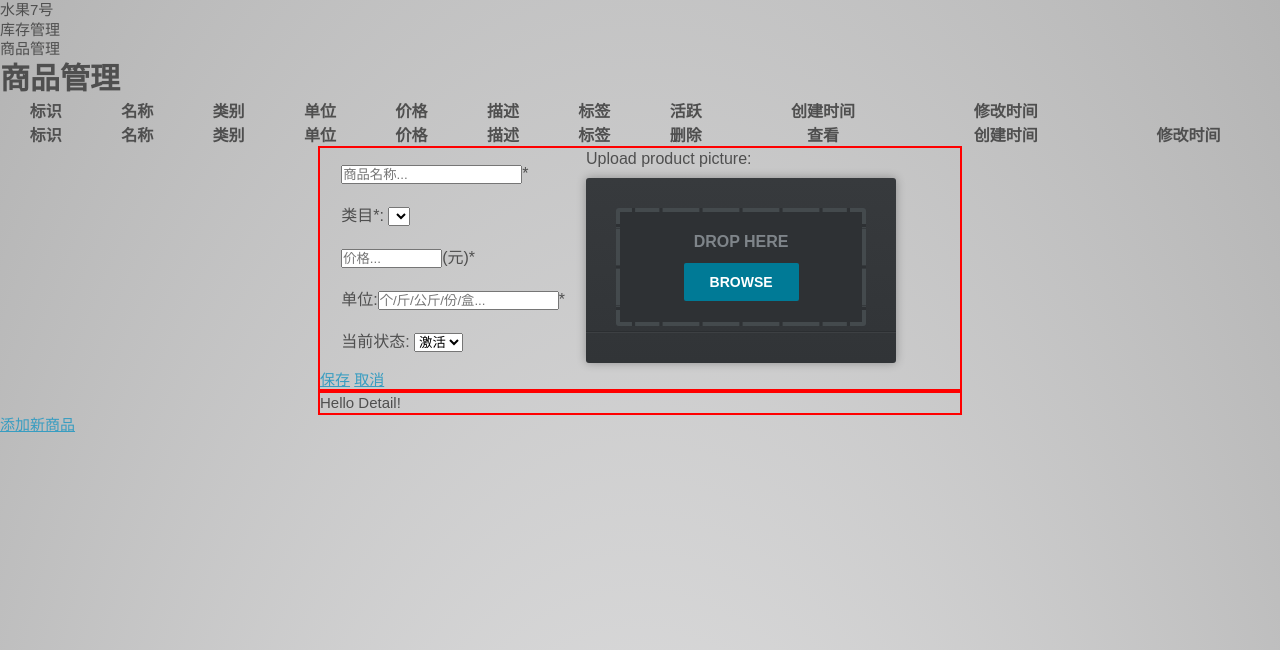
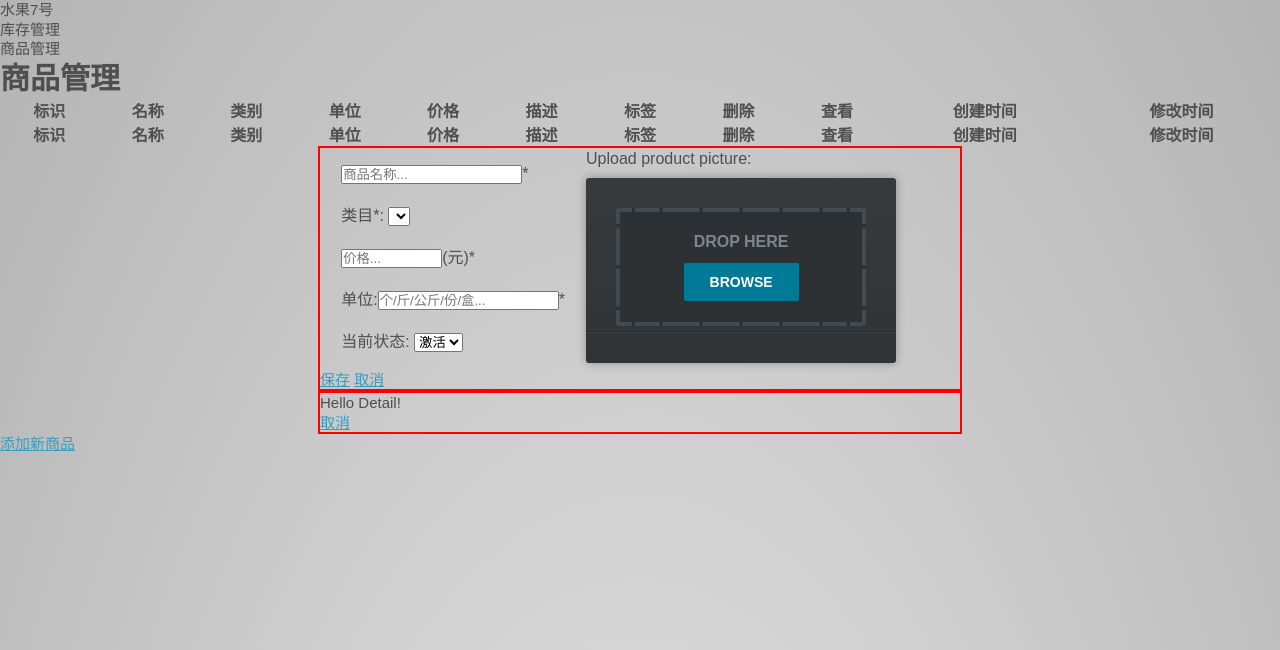
Before and after one commit to zhanliu/orchard7, a PHP site: page /orchard7/application/views/admin/product.php in a window 1280 px wide. Shown: the top 650 px of the page. Run offline with PHP 8.4, Linux system fonts and the light colour scheme; the template is opened without the code that fills it, so the values that code supplies are empty; some libraries are stand-ins or nearby versions.

Commit message:
Optimized delete button look and feel

```diff
--- a/application/views/admin/product.php
+++ b/application/views/admin/product.php
@@ -24,7 +24,8 @@
                         <th>价格</th>
                         <th>描述</th>
                         <th>标签</th>
-                        <th>活跃</th>
+                        <th>删除</th>
+                        <th>查看</th>
                         <th>创建时间</th>
                         <th>修改时间</th>
                     </tr>
@@ -56,8 +57,8 @@
                             <td><?php echo $product->price; ?></td>
                             <td><?php echo $product->description; ?></td>
                             <td><?php echo $product->tag; ?></td>
-                            <td>[<a href="<?php echo URL . 'admin/deleteproduct/' . $product->id; ?>">X</a>]</td>
-                            <td><a href="#" class="myButton" onclick="openbox('detail', '商品 Detail', 1)">查看</a></td>
+                            <td><a href="<?php echo URL . 'admin/deleteproduct/' . $product->id; ?>" class="myButton">删除</a></td>
+                            <td><a href="#" class="myButton" onclick="openbox('detail', '商品详情', 1)">查看</a></td>
                             <td><?php echo $product->created_time; ?></td>
                             <td><?php echo $product->updated_time; ?></td>
                         </tr>
@@ -123,9 +124,12 @@
                 <a href="#" class="myButton" onclick="submit()">保存</a>
                 <a href="#" class="myButton" onclick="closebox('box')">取消</a>
             </div>
+
             <div id="detail" class="box" STYLE="margin: 0 auto; border: 2px solid #F00; WIDTH: 50%; ALIGN: CENTER">
-                Hello Detail!
+                Hello Detail!<BR>
+                <a href="#" class="myButton" onclick="closebox('box')">取消</a>
             </div>
+
             <a href="#" onClick="openbox('box', '添加新商品', 1)">添加新商品</a>
             <div class="panel"></DIV>
                 <!-- panel content goes here -->
```
